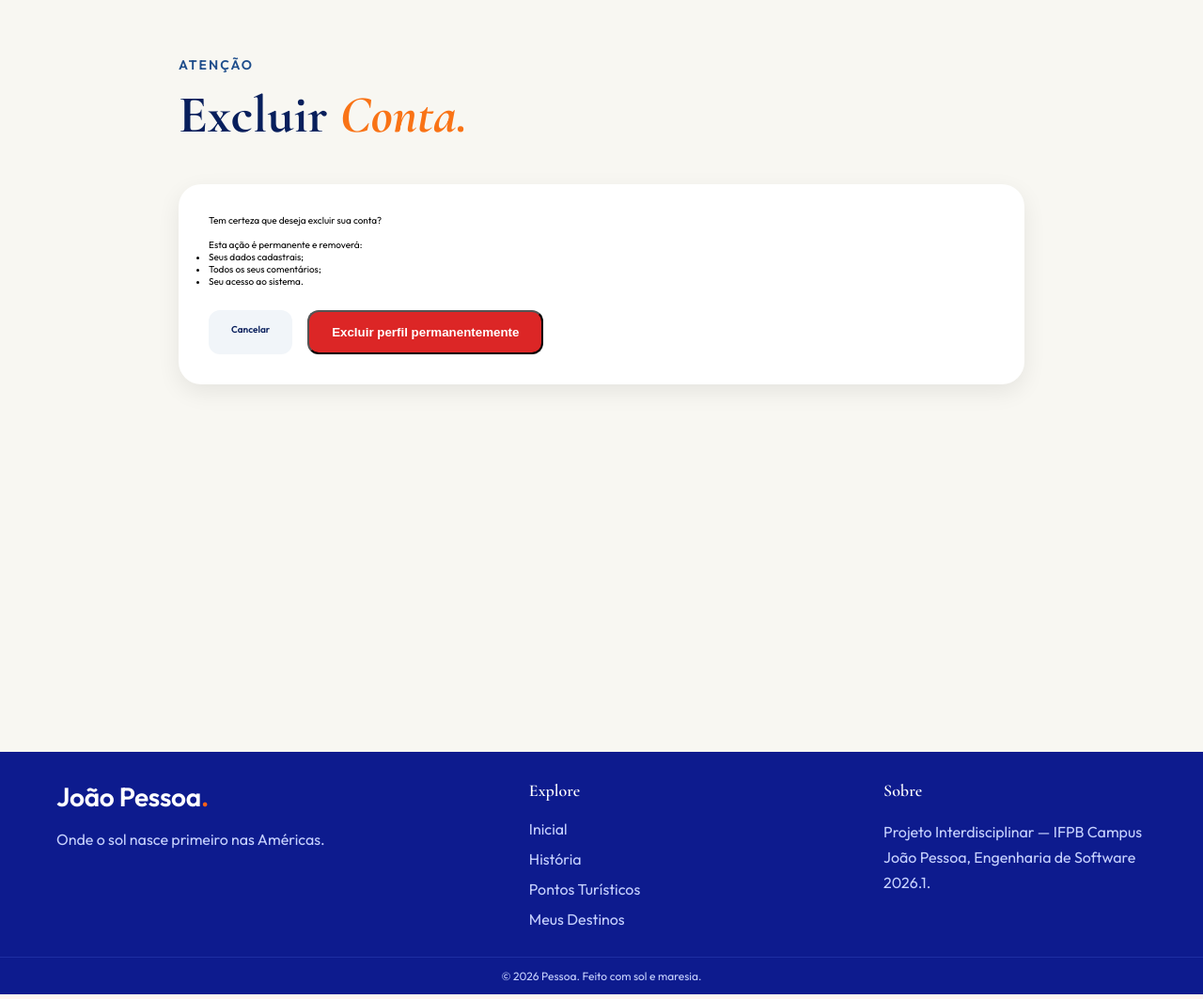
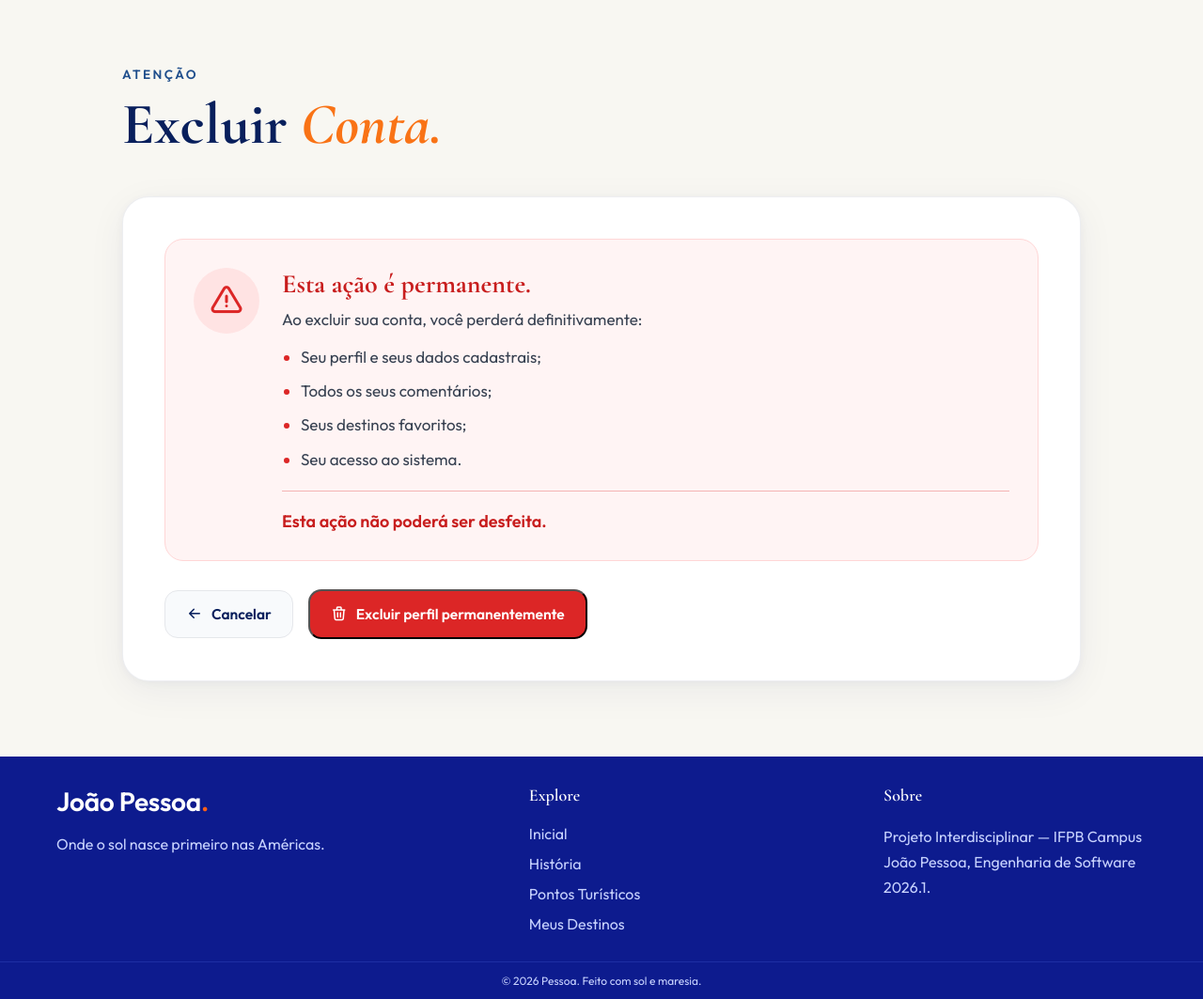
Before and after one commit to jmanoeldev/Vem-pra-Jampa, a Flask app: page /perfil/excluir in a window 1280 px wide. Shown: the part 84-1147 px from the top of the page at 94% size. Run offline with Flask 3, Linux system fonts and the light colour scheme; the visitor is signed in with stand-in values (Sample User, id 1).

Commit message:
feat: Adiciona estilização da interface

```diff
--- a/static/css/perfil.css
+++ b/static/css/perfil.css
@@ -1,73 +1,142 @@
-.pagina-perfil {
-    min-height: 100vh;
-    background-color: #F8F7F2;
-    padding: 6rem 2rem;
+.pagina-perfil{
+    min-height:100vh;
+    background:#F8F7F2;
+    padding:7rem 2rem 8rem;
 }
 
-.container-perfil {
-    max-width: 90rem;
-    margin: 0 auto;
+.container-perfil{
+    width:100%;
+    max-width:102rem;
+    margin:0 auto;
 }
 
-.cabecalho-perfil {
-    margin-bottom: 4rem;
+.cabecalho-perfil{
+    margin-bottom:4.5rem;
 }
 
-.cabecalho-perfil span {
-    display: block;
-    font-size: 1.4rem;
-    font-weight: 600;
-    letter-spacing: 0.2rem;
-    text-transform: uppercase;
-    color: #1F4E8C;
-    margin-bottom: 1rem;
+.cabecalho-perfil span{
+    display:inline-block;
+    margin-bottom:1.4rem;
+    font-size:1.35rem;
+    font-weight:700;
+    letter-spacing:.25rem;
+    text-transform:uppercase;
+    color:#1F4E8C;
 }
 
-.cabecalho-perfil h1 {
-    font-family: "Cormorant Garamond", serif;
-    font-size: 5.6rem;
-    font-weight: 700;
-    color: #081F5C;
+.cabecalho-perfil h1{
+    font-family:"Cormorant Garamond",serif;
+    font-size:6.2rem;
+    line-height:1;
+    color:#081F5C;
 }
 
-.cabecalho-perfil h1 em {
-    color: #F97316;
-    font-style: italic;
+.cabecalho-perfil em{
+    color:#F97316;
+    font-style:italic;
 }
 
-.card-perfil {
-    background-color: #FFFFFF;
-    border-radius: 2.4rem;
-    padding: 3.2rem;
-    box-shadow: 0 0.8rem 2.5rem rgba(0,0,0,0.08);
+/* =====================================================
+   FLASH MESSAGES
+===================================================== */
+
+.flash-container{
+    display:flex;
+    flex-direction:column;
+    gap:1.6rem;
+    margin-bottom:2.8rem;
 }
 
-.formulario-perfil {
-    display: flex;
-    flex-direction: column;
-    gap: 2.4rem;
+.flash{
+    display:flex;
+    align-items:flex-start;
+    gap:1.4rem;
+    padding:1.8rem 2rem;
+    border-radius:1.6rem;
+    border:1px solid transparent;
+    border-left: .5rem solid transparent;
+    font-size:1.55rem;
+    line-height:1.6;
+    box-shadow: 0 8px 24px rgba(0,0,0,.04);
+    animation:fadeIn .25s ease;
 }
 
-.grupo-campo {
-    display: flex;
-    flex-direction: column;
-    gap: 0.8rem;
+.flash i{
+    flex-shrink:0;
+    font-size:2.3rem;
+    margin-top:.1rem;
 }
 
-.grupo-campo label {
-    font-size: 1.3rem;
-    font-weight: 600;
-    color: #081F5C;
-    text-transform: uppercase;
-    letter-spacing: 0.1rem;
+.flash.sucesso{
+    background:#ECFDF3;
+    border-color:#A7F3D0;
+    color:#166534;
+    border-left-color:#22C55E;
 }
 
-.grupo-campo input {
-    height: 5.6rem;
-    padding: 0 1.6rem;
-    border: 0.1rem solid #E5E7EB;
-    border-radius: 1.2rem;
-    font-size: 1.6rem;
+.flash.sucesso i{
+    color:#16A34A;
+}
+
+.flash.erro{
+    background:#FEF2F2;
+    border-color:#FECACA;
+    color:#991B1B;
+    border-left-color:#DC2626;
+}
+
+.flash.erro i{
+    color:#DC2626;
+}
+
+.card-perfil{
+    background:#FFFFFF;
+    border-radius:2.8rem;
+    padding:4.4rem;
+    box-shadow: 0 10px 40px rgba(8,31,92,.06), 0 2px 10px rgba(8,31,92,.04);
+    border:1px solid rgba(229,231,235,.7);
+}
+
+.formulario-perfil{
+    display:flex;
+    flex-direction:column;
+    gap:2.8rem;
+}
+
+.grupo-campo{
+    display:flex;
+    flex-direction:column;
+    gap:0.9rem;
+}
+
+.grupo-campo label{
+    font-size:1.25rem;
+    font-weight:700;
+    letter-spacing:.14rem;
+    text-transform:uppercase;
+    color:#081F5C;
+}
+
+.grupo-campo input{
+    width:100%;
+    height:5.8rem;
+    padding:0 1.8rem;
+    border:1px solid #E5E7EB;
+    border-radius:1.4rem;
+    font-size:1.6rem;
+    font-family:"Outfit",sans-serif;
+    background:#FFFFFF;
+    transition: border-color .25s, box-shadow .25s, background .25s;
+}
+
+.grupo-campo input::placeholder{
+    color:#9CA3AF;
+}
+
+.grupo-campo input:focus{
+    outline:none;
+    border-color:#1F4E8C;
+    box-shadow:0 0 0 .45rem rgba(31,78,140,.12);
 }
 
 .acoes-perfil {
@@ -76,37 +145,156 @@
     gap: 1.6rem;
 }
 
-.botao-salvar {
-    width: fit-content;
-    padding: 1.4rem 2.4rem;
-    border: none;
-    border-radius: 1.2rem;
-    background-color: #081F5C;
-    color: #FFFFFF;
-    font-weight: 600;
-    cursor: pointer;
+.botao-salvar{
+    display:flex;
+    align-items:center;
+    justify-content:center;
+    gap:.8rem;
+    width:max-content;
+    padding:1.45rem 2.8rem;
+    border:none;
+    border-radius:1.3rem;
+    background:#0b256e;
+    color:#FFFFFF;
+    font-size:1.55rem;
+    font-weight:600;
+    font-family:"Outfit",sans-serif;
+    cursor:pointer;
+    transition: background .2s, transform .15s, box-shadow .2s;
 }
 
-.area-acoes-secundarias {
-    margin-top: 2.4rem;
-    display: flex;
-    gap: 1.6rem;
+.botao-salvar i{
+    font-size:1.9rem;
 }
 
-.botao-secundario,
-.botao-excluir {
-    padding: 1.4rem 2.4rem;
-    border-radius: 1.2rem;
-    text-decoration: none;
-    font-weight: 600;
+.botao-salvar:hover{
+    background:#0D2E84;
+    box-shadow:0 .8rem 2rem rgba(8,31,92,.18);
 }
 
-.botao-secundario {
-    background-color: #F1F5F9;
-    color: #081F5C;
+.botao-salvar:active{
+    transform:scale(.98);
 }
 
-.botao-excluir {
-    background-color: #DC2626;
-    color: #FFFFFF;
+.area-acoes-secundarias{
+    display:flex;
+    align-items:center;
+    gap:1.6rem;
+    margin-top:2.8rem;
+    flex-wrap:wrap;
 }
+
+.botao-secundario, .botao-excluir{
+    display:inline-flex;
+    align-items:center;
+    justify-content:center;
+    gap:.9rem;
+    padding:1.45rem 2.2rem;
+    border-radius:1.4rem;
+    text-decoration:none;
+    font-size:1.55rem;
+    font-weight:600;
+    font-family:"Outfit",sans-serif;
+    transition: transform .15s, box-shadow .2s, background .2s, color .2s;
+}
+
+.botao-secundario{
+    background:#F8FAFC;
+    color:#081F5C;
+    border:1px solid #E5E7EB;
+}
+
+.botao-secundario:hover{
+    background:#EEF2F7;
+    box-shadow:0 .6rem 1.6rem rgba(8,31,92,.08);
+}
+
+.botao-excluir{
+    background:#DC2626;
+    color:#FFFFFF;
+}
+
+.botao-excluir:hover{
+    background:#B91C1C;
+    box-shadow:0 .8rem 2rem rgba(220,38,38,.28);
+}
+
+.botao-secundario:active, .botao-excluir:active{
+    transform:scale(.98);
+}
+
+.botao-secundario i, .botao-excluir i{
+    font-size:1.8rem;
+}
+
+/* =====================================================
+   PÁGINA DE EXCLUSÃO
+===================================================== */
+
+.painel-alerta{
+    display:flex;
+    gap:2.4rem;
+    padding:3rem;
+    border-radius:2rem;
+    background:#FFF4F4;
+    border:1px solid #FFD6D6;
+    margin-bottom:3rem;
+}
+
+.painel-alerta__icone{
+    width:7rem;
+    height:7rem;
+    flex-shrink:0;
+    display:flex;
+    align-items:center;
+    justify-content:center;
+    border-radius:50%;
+    background:#FFE3E3;
+    color:#DC2626;
+    font-size:3.6rem;
+}
+
+.painel-alerta__conteudo{
+    flex:1;
+}
+
+.painel-alerta__conteudo h2{
+    font-size:2.8rem;
+    color:#C81E1E;
+    margin-bottom:1rem;
+}
+
+.painel-alerta__conteudo p{
+    font-size:1.7rem;
+    color:#374151;
+    margin-bottom:1.6rem;
+}
+
+.painel-alerta__conteudo ul{
+    margin-left:2rem;
+    margin-bottom:2rem;
+}
+
+.painel-alerta__conteudo li{
+    font-size:1.7rem;
+    color:#374151;
+    margin-bottom:.9rem;
+    line-height:1.6;
+}
+
+.painel-alerta__conteudo li::marker{
+    color:#DC2626;
+}
+
+.painel-alerta__linha{
+    width:100%;
+    height:1px;
+    background:#F4B4B4;
+    margin:2rem 0;
+}
+
+.painel-alerta__conteudo strong{
+    display:block;
+    color:#C81E1E;
+    font-size:1.8rem;
+}
--- a/templates/confirmar_exclusao.html
+++ b/templates/confirmar_exclusao.html
@@ -1,7 +1,7 @@
 {% extends "base.html" %}
 
 {% block title %}
-    Confirmar Exclusão
+Confirmar Exclusão
 {% endblock %}
 
 {% block css_extra %}
@@ -19,34 +19,60 @@
         <div class="cabecalho-perfil">
 
             <span>Atenção</span>
-
             <h1>Excluir <em>Conta.</em></h1>
 
         </div>
 
         <div class="card-perfil">
 
-            <p>Tem certeza que deseja excluir sua conta?</p>
+            <div class="painel-alerta">
 
-            <br>
+                <div class="painel-alerta__icone">
 
-            <p>Esta ação é permanente e removerá:</p>
+                    <i class="ti ti-alert-triangle"></i>
 
-            <ul>
+                </div>
 
-                <li>Seus dados cadastrais;</li>
-                <li>Todos os seus comentários;</li>
-                <li>Seu acesso ao sistema.</li>
+                <div class="painel-alerta__conteudo">
 
-            </ul>
+                    <h2>Esta ação é permanente.</h2>
+
+                    <p>Ao excluir sua conta, você perderá definitivamente:</p>
+
+                    <ul>
+                        <li>Seu perfil e seus dados cadastrais;</li>
+                        <li>Todos os seus comentários;</li>
+                        <li>Seus destinos favoritos;</li>
+                        <li>Seu acesso ao sistema.</li>
+                    </ul>
+
+                    <div class="painel-alerta__linha"></div>
+
+                    <strong>Esta ação não poderá ser desfeita.</strong>
+
+                </div>
+
+            </div>
 
             <div class="area-acoes-secundarias">
 
-                <a href="{{ url_for('auth.perfil') }}" class="botao-secundario">Cancelar</a>
+                <a href="{{ url_for('auth.perfil') }}" class="botao-secundario">
+
+                    <i class="ti ti-arrow-left"></i>
+
+                    Cancelar
+
+                </a>
 
                 <form action="{{ url_for('auth.excluir_perfil') }}" method="POST">
 
-                    <button type="submit" class="botao-excluir">Excluir perfil permanentemente</button>
+                    <button type="submit" class="botao-excluir">
+
+                        <i class="ti ti-trash"></i>
+
+                        Excluir perfil permanentemente
+
+                    </button>
 
                 </form>
 
```
Also changed, not shown: templates/perfil.html (+40 -6 lines).
